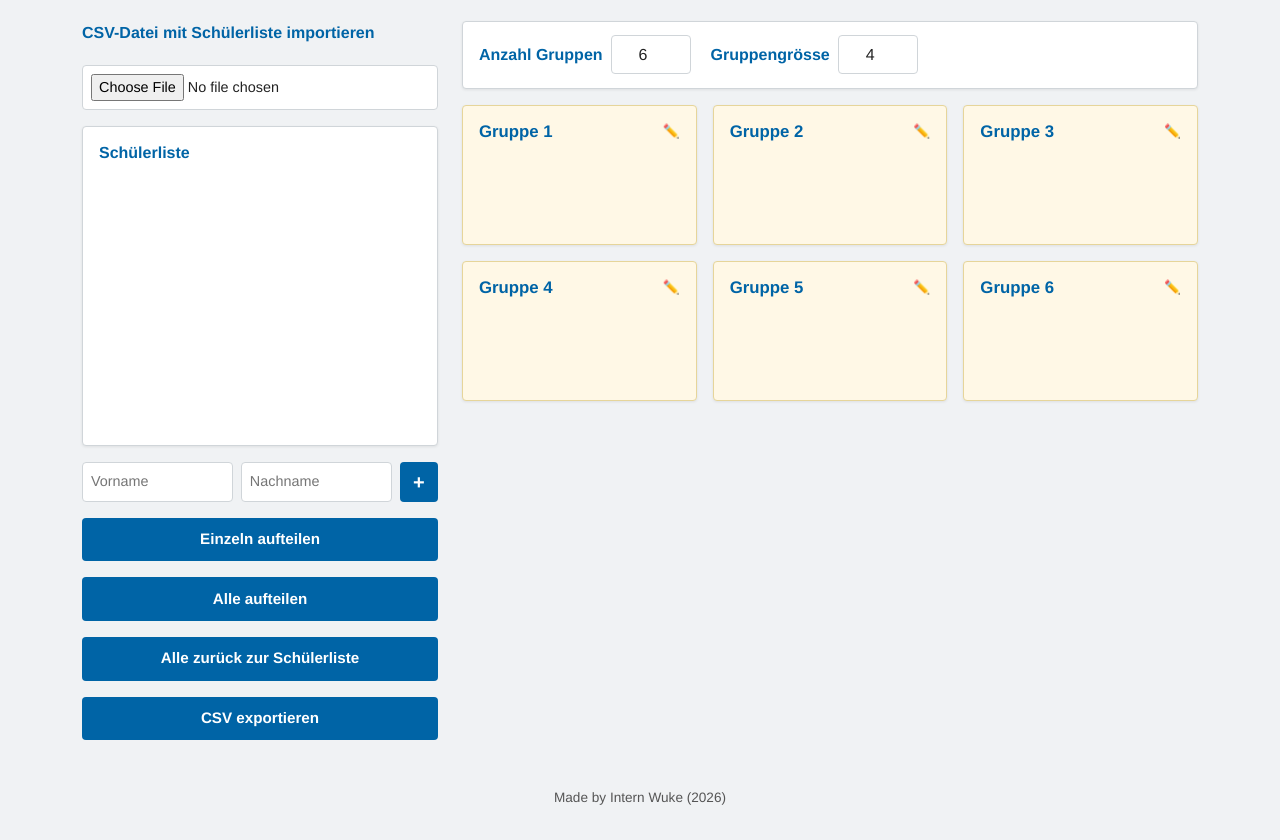
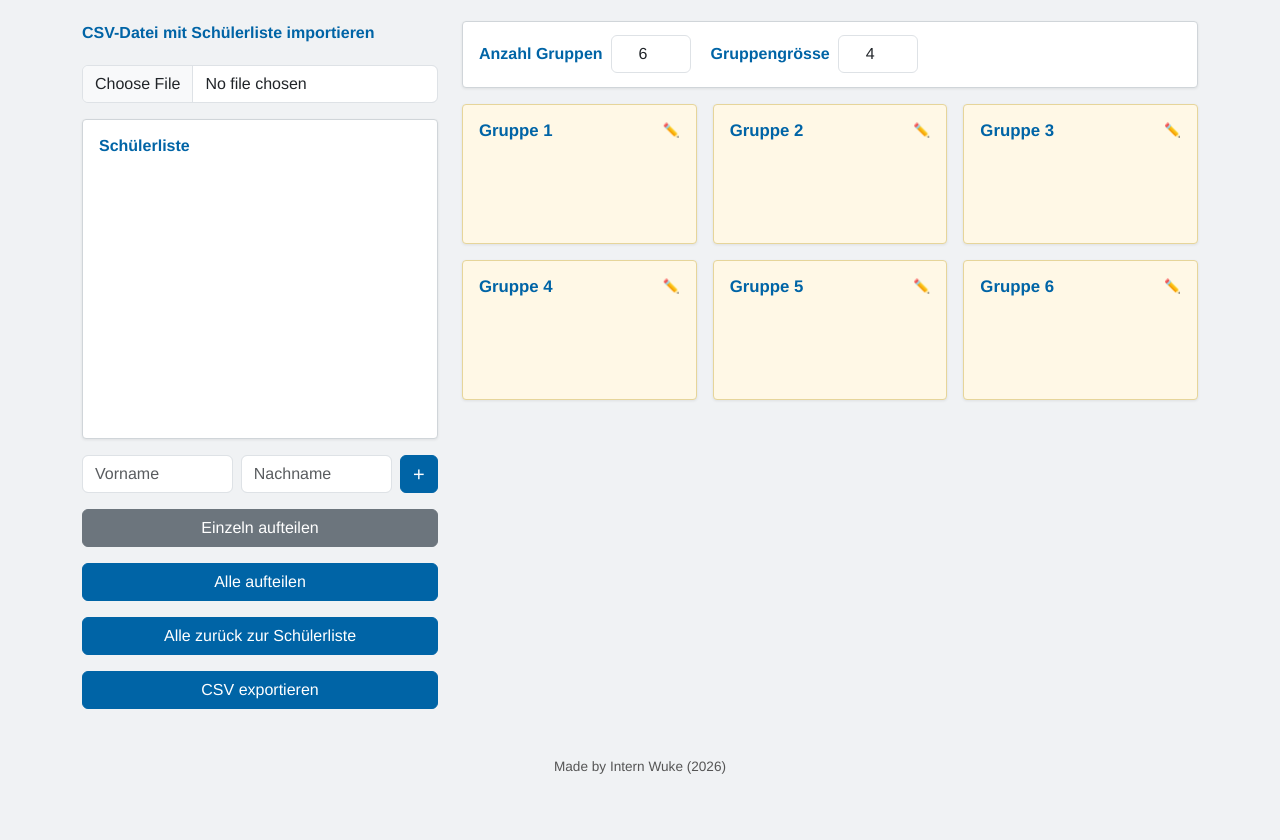
Before and after one commit to wukeZHAW/Groupify, a website with bundled scripts: page index.html in a window 1280 px wide. Shown: the part 69-909 px from the top of the page. After the commit the page ends 878 px from the top, so only its background shows below. Built offline with nearby package versions, Linux system fonts and the light colour scheme.

Commit message:
refactor: migrate form controls and buttons to Bootstrap, closes #7

```diff
--- a/index.css
+++ b/index.css
@@ -47,49 +47,8 @@ body {
     color: var(--zhaw-blue);
 }
 
-#csv-input {
-    display: block;
-    width: 100%;
-    padding: 0.5rem;
-    font-family: inherit;
-    font-size: 0.9rem;
-    color: var(--text);
-    background: var(--bg-panel);
-    border: 1px solid var(--border);
-    border-radius: var(--radius);
-}
-
-#csv-input:focus {
-    outline: 2px solid var(--zhaw-blue);
-    outline-offset: 2px;
-}
-
-#student-add {
-    display: flex;
-    gap: 0.5rem;
-    align-items: stretch;
-}
-
-#student-add input[type="text"] {
-    flex: 1 1 6rem;
-    min-width: 0;
-    padding: 0.5rem;
-    font-family: inherit;
-    font-size: 0.9rem;
-    color: var(--text);
-    background: var(--bg-panel);
-    border: 1px solid var(--border);
-    border-radius: var(--radius);
-}
-
-#student-add input[type="text"]:focus {
-    outline: 2px solid var(--zhaw-blue);
-    outline-offset: 2px;
-}
-
-#controls #btn-add-student {
+#student-add #btn-add-student {
     width: 2.4rem;
-    flex-shrink: 0;
     padding: 0;
     font-size: 1.25rem;
     line-height: 1;
@@ -175,53 +134,15 @@ body {
 
 /* ----- Buttons ----- */
 
-#controls button {
-    display: block;
-    width: 100%;
-    padding: 0.65rem 1rem;
-    font-family: inherit;
-    font-size: 0.95rem;
-    font-weight: 700;
-    color: #ffffff;
-    background-color: var(--zhaw-blue);
-    border: none;
-    border-radius: var(--radius);
-    cursor: pointer;
-}
-
-#controls button:hover:not(:disabled) {
-    background-color: var(--zhaw-blue-hover);
-}
-
-#controls button:active:not(:disabled) {
-    background-color: var(--zhaw-blue-active);
-}
-
-#controls button:disabled {
-    background-color: #c5c9cc;
-    cursor: not-allowed;
-}
-
-#controls button:focus-visible {
-    outline: 2px solid var(--zhaw-blue);
-    outline-offset: 2px;
-}
-
-#btn-aufteilen-einzeln {
-    background-color: #4a90b8;
-}
-
-#btn-aufteilen-einzeln:hover {
-    background-color: #3a7a9e;
-}
-
-#btn-aufteilen-einzeln:active {
-    background-color: #2f6585;
-}
-
-#btn-alle-aufteilen {
-    padding: 0.8rem 1rem;
-    font-size: 1rem;
+.btn-primary {
+    --bs-btn-bg: var(--zhaw-blue);
+    --bs-btn-border-color: var(--zhaw-blue);
+    --bs-btn-hover-bg: var(--zhaw-blue-hover);
+    --bs-btn-hover-border-color: var(--zhaw-blue-hover);
+    --bs-btn-active-bg: var(--zhaw-blue-active);
+    --bs-btn-active-border-color: var(--zhaw-blue-active);
+    --bs-btn-disabled-bg: #c5c9cc;
+    --bs-btn-disabled-border-color: #c5c9cc;
 }
 
 /* ----- Group configuration ----- */
@@ -253,19 +174,6 @@ body {
 
 .config-option input[type="number"] {
     width: 5rem;
-    padding: 0.4rem 0.5rem;
-    font-family: inherit;
-    font-size: 1rem;
-    color: var(--text);
-    border: 1px solid var(--border);
-    border-radius: var(--radius);
-    text-align: center;
-}
-
-.config-option input[type="number"]:focus {
-    outline: 2px solid var(--zhaw-blue);
-    outline-offset: 1px;
-    border-color: var(--zhaw-blue);
 }
 
 /* ----- Groups grid ----- */
--- a/index.html
+++ b/index.html
@@ -14,22 +14,22 @@
         <div class="row g-4 align-items-start">
         <aside id="controls" class="col-12 col-md-4 d-flex flex-column gap-3">
             <p id="csv-input-label">CSV-Datei mit Schülerliste importieren</p>
-            <input type="file" id="csv-input" accept=".csv" aria-labelledby="csv-input-label">
+            <input type="file" id="csv-input" class="form-control" accept=".csv" aria-labelledby="csv-input-label">
 
             <section id="student-list">
                 <h2>Schülerliste</h2>
             </section>
-            <div id="student-add">
-                <input type="text" id="student-first-name" placeholder="Vorname">
-                <input type="text" id="student-last-name" placeholder="Nachname">
-                <button type="button" id="btn-add-student" aria-label="Hinzufügen" title="Student hinzufügen">+</button>
+            <div id="student-add" class="d-flex gap-2 align-items-stretch">
+                <input type="text" id="student-first-name" class="form-control min-w-0 flex-grow-1" placeholder="Vorname">
+                <input type="text" id="student-last-name" class="form-control min-w-0 flex-grow-1" placeholder="Nachname">
+                <button type="button" id="btn-add-student" class="btn btn-primary flex-shrink-0" aria-label="Hinzufügen" title="Student hinzufügen">+</button>
             </div>
 
-            <button type="button" id="btn-aufteilen-einzeln">Einzeln aufteilen</button>
-            <button type="button" id="btn-alle-aufteilen">Alle aufteilen</button>
-            <button type="button" id="btn-alle-zurueck">Alle zurück zur Schülerliste</button>
+            <button type="button" id="btn-aufteilen-einzeln" class="btn btn-secondary w-100">Einzeln aufteilen</button>
+            <button type="button" id="btn-alle-aufteilen" class="btn btn-primary w-100">Alle aufteilen</button>
+            <button type="button" id="btn-alle-zurueck" class="btn btn-primary w-100">Alle zurück zur Schülerliste</button>
             <span title="Zuerst müssen alle Studierenden zugeteilt werden">
-                <button type="button" id="btn-export" disabled>CSV exportieren</button>
+                <button type="button" id="btn-export" class="btn btn-primary w-100" disabled>CSV exportieren</button>
             </span>
         </aside>
 
@@ -37,11 +37,11 @@
             <section id="group-config">
                 <label class="config-option">
                     <span>Anzahl Gruppen</span>
-                    <input type="number" id="config-value" min="1" value="6">
+                    <input type="number" id="config-value" class="form-control text-center" min="1" value="6">
                 </label>
                 <label class="config-option">
                     <span>Gruppengrösse</span>
-                    <input type="number" id="config-size" min="1" value="4">
+                    <input type="number" id="config-size" class="form-control text-center" min="1" value="4">
                 </label>
             </section>
 
```
